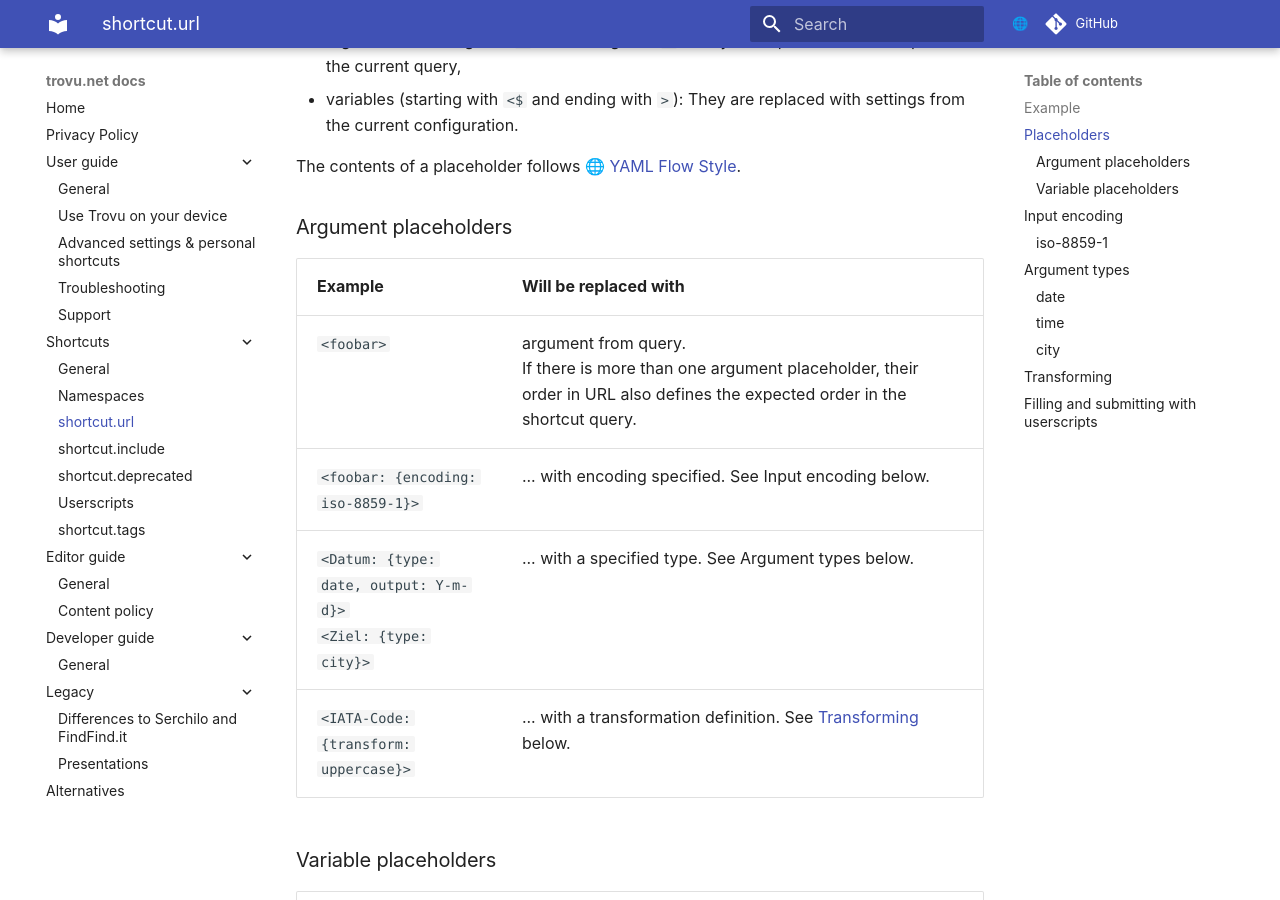
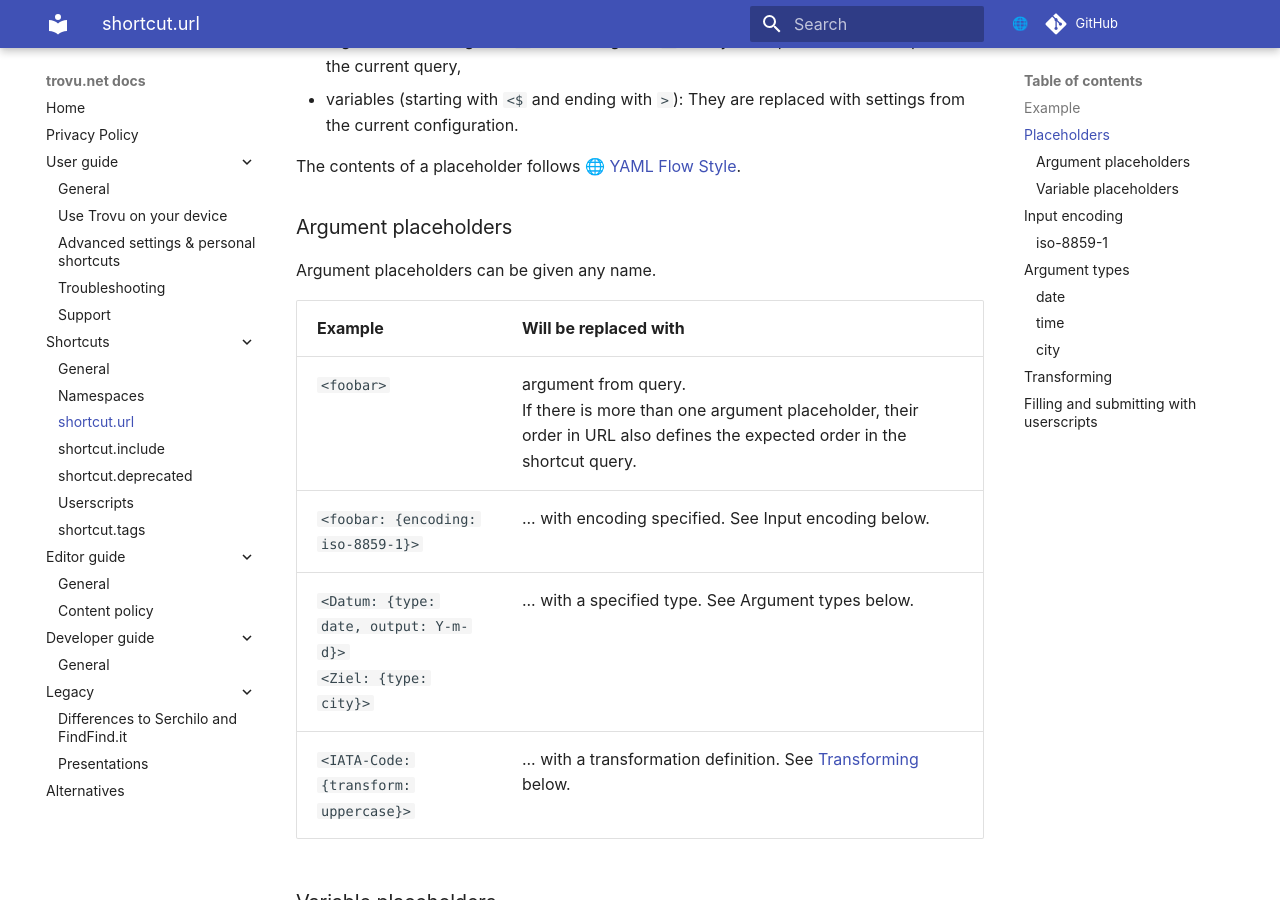
Before and after one commit to trovu/trovu, an MkDocs documentation site: the page built from docs/shortcuts/url.md, in a window 1280 px wide and 900 px high, scrolled down 524 px. Built offline with MkDocs 1.6.1 and Material for MkDocs 9.7.7, drawn with Linux system fonts in a browser that asks for light colours; comment, search, counter and statistics services are not loaded.

Commit message:
Argument placeholders can be given any name.

```diff
--- a/docs/shortcuts/url.md
+++ b/docs/shortcuts/url.md
@@ -22,6 +22,8 @@ Placeholders are either
 The contents of a placeholder follows [YAML Flow Style](https://www.yaml.info/learn/flowstyle.html).
 
 ### Argument placeholders
+
+Argument placeholders can be given any name.
 
 | Example                                                          | Will be replaced with                                                                                                                              |
 | ---------------------------------------------------------------- | -------------------------------------------------------------------------------------------------------------------------------------------------- |
```
